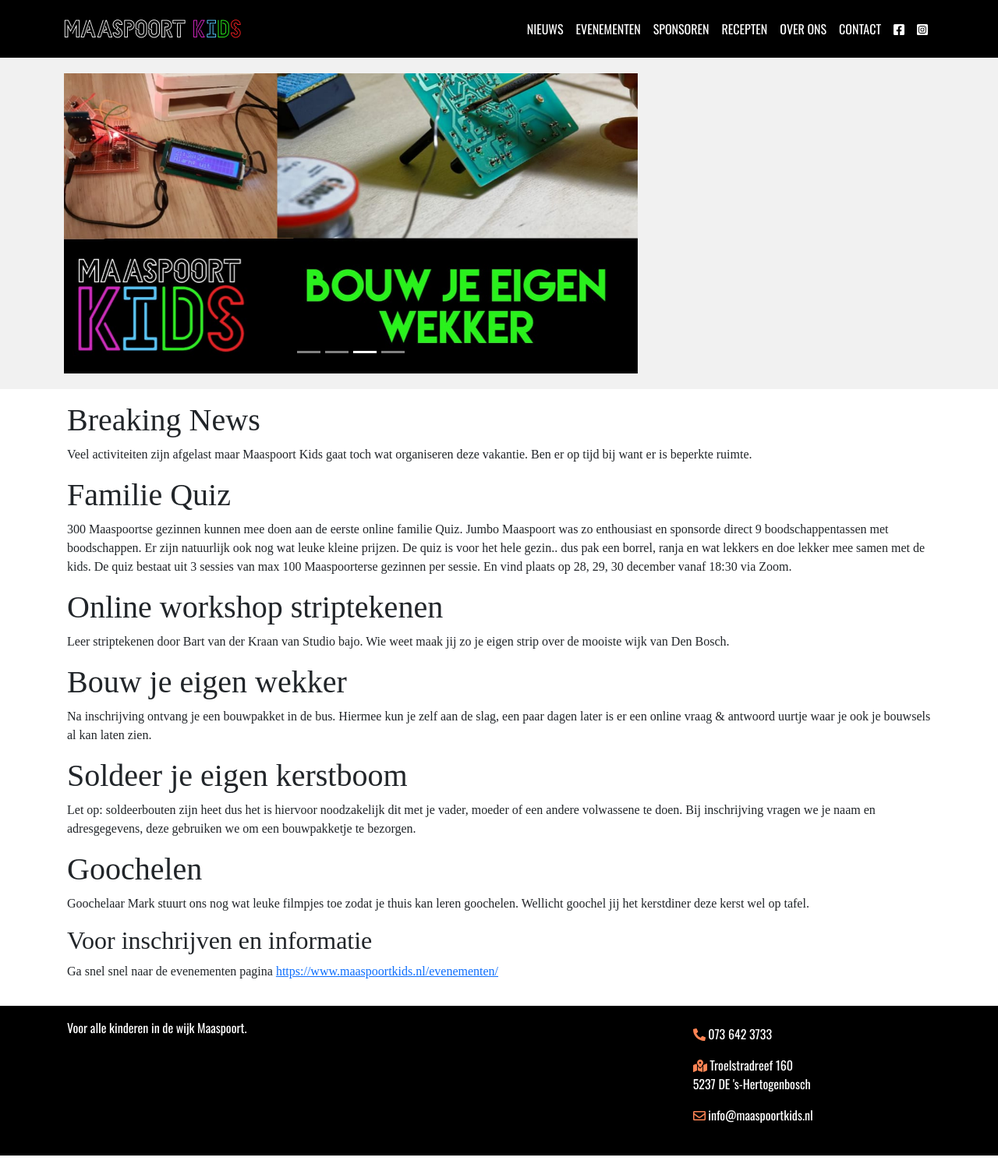
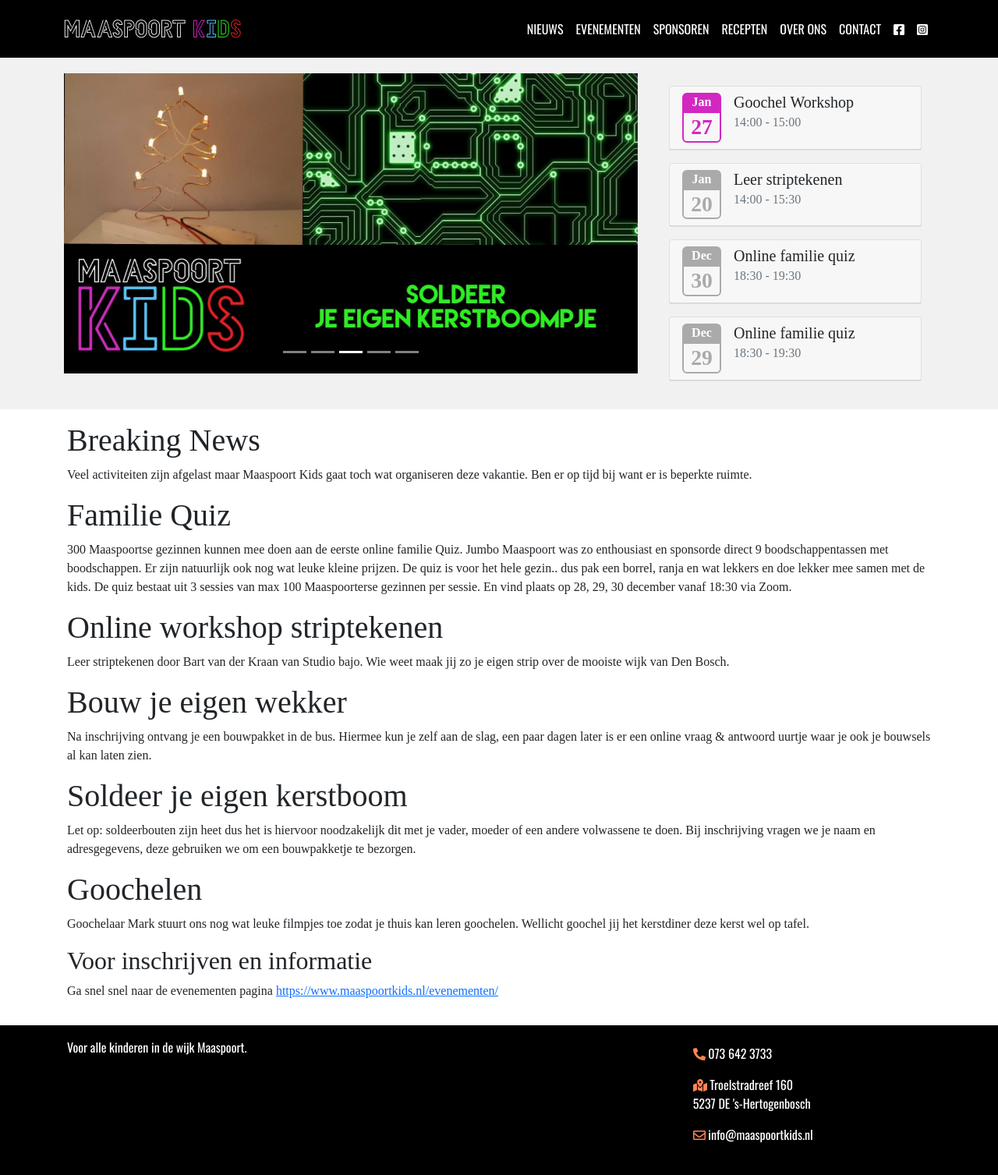
Before and after one commit to maaspoortkids/maaspoortkids.github.io, a Jekyll site: the page built from pages/frontpage.md, in a window 1280 px wide. Shown: the whole page at 78% size. Built offline with Jekyll 4.4.1, drawn with Linux system fonts in a browser that asks for light colours; some web fonts are replaced; before the commit the page ends 1482 px from its top, so only the background shows below that.

Commit message:
Small ui update and added new event

```diff
--- a/_layouts/frontpage.html
+++ b/_layouts/frontpage.html
@@ -33,10 +33,10 @@
                 </div>
             </div>
             <div class="col-sm-4">
-                {% assign events = site.data.events | sort: 'start' %}
-                {% for event in events %}
+                {% assign events = site.data.events | sort: 'start' | reverse %}
+                {% for event in events limit:4 %}
 
-                    <a target="_blank" class="no_a hide"
+                <a target="_blank" class="no_a disabled"
                    event-start="{{ event.start }}"
                    href="{{ event.ticket }}">
                     <div class="card" style="margin: 1rem">
--- a/assets/css/maaspoortkids.css
+++ b/assets/css/maaspoortkids.css
@@ -76,6 +76,10 @@
 
 .s {
     color: #ec1e21;
+}
+
+.disabled .k, .disabled .i, .disabled .d, .disabled .s {
+    color: #aaa !important;
 }
 
 /* --[ logo ]-------------------------------------------------------------------------------------------------------- */
@@ -181,10 +185,24 @@
     border: .125rem solid #ec1e21;
 }
 
+.disabled .calendar-day {
+    border-color: #aaa !important;
+}
+
+.disabled .calendar-month.k, .disabled .calendar-month.i, .disabled .calendar-month.d, .disabled .calendar-month.s {
+    background-color: #aaa !important;
+    color: #fff !important;
+}
+
+
 /* --[ unset ]------------------------------------------------------------------------------------------------------- */
 .no_a {
     color: unset;
     text-decoration: unset;
+}
+
+a.disabled {
+    pointer-events: none;
 }
 
 .hide {
--- a/pages/frontpage.md
+++ b/pages/frontpage.md
@@ -3,6 +3,8 @@
 permalink: /
 title: Welkom op Maaspoort KIDS
 carousel:
+- name: Online goochel workshop
+  image: /assets/images/evenementen/2021-01_goochelen_met_Marc_Luijben.jpg
 - name: striptekenen
   image: /assets/images/evenementen/2020-12_striptekenen.jpeg
 - name: soldeer kerst boom
```
Also changed, not shown: other parts of _layouts/frontpage.html (+2 -4 lines), _data/events.yml (+8 -0 lines), assets/images/evenementen/2021-01_goochelen_met_Marc_Luijben.jpg (added). Lines whose indentation alone changed are shown as unchanged.
